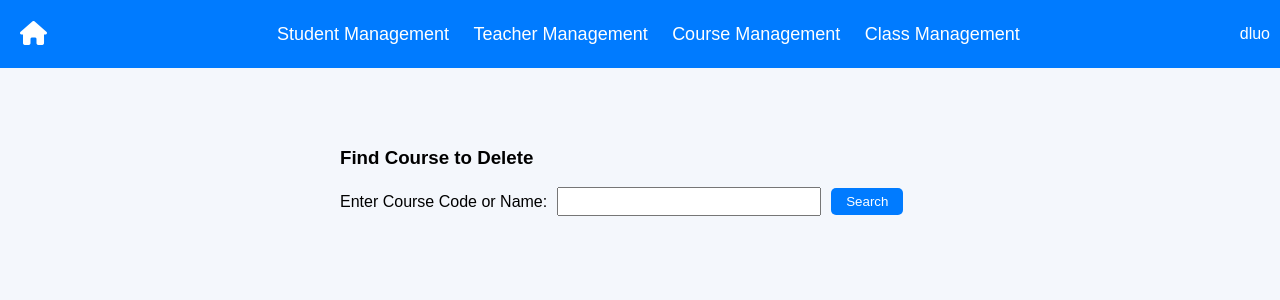
After one commit to yvanyin1/edusys, a Flask app: page /delete-course-profile/search in a window 1280 px wide. The commit adds this page. Shown: the top 300 px of the page. Run offline with Flask 3, Linux system fonts and the light colour scheme; parts of the project's set-up code (start-up, migrations or seed data) failed here and were passed over.

Commit message:
Added main page for Delete Course Profile and linked it to index.html

```diff
--- a/app/app.py
+++ b/app/app.py
@@ -24,8 +24,6 @@ basedir = os.path.abspath(os.path.join(os.path.dirname(__file__)))
 template_dir = os.path.join(basedir, 'templates')
 
 app = Flask(__name__, template_folder=template_dir)
-
-print("Template folder being used:", app.template_folder)
 
 # Configure SQLAlchemy with MySQL
 app.config['SQLALCHEMY_DATABASE_URI'] = f"mysql+mysqlconnector://{os.getenv('DB_USER')}:{os.getenv('DB_PASSWORD')}@{os.getenv('DB_HOST')}/education_management_test"
@@ -215,5 +213,11 @@ def update_course_profiles_success():
 
     return render_template("update_course_profile_success.html", course=course_data, username="dluo")
 
+
+@app.route('/delete-course-profile/search', methods=['GET'])
+def delete_course_profile_search():
+    return render_template("delete_course_profile_search.html", username="dluo")
+
+
 if __name__ == '__main__':
     app.run(debug=True)
--- a/app/templates/create_course_profile_success.html
+++ b/app/templates/create_course_profile_success.html
@@ -1,5 +1,5 @@
 {% extends "base.html" %}
-{% block title %}Course Created{% endblock %}
+{% block title %}Course Profile Created{% endblock %}
 
 {% block content %}
   <h2>Course Profile Successfully Added.</h2>
--- /dev/null
+++ b/app/templates/delete_course_profile_search.html
@@ -0,0 +1,15 @@
+{% extends "base.html" %}
+{% block title %}Delete Course Profile{% endblock %}
+
+{% block content %}
+<div style="max-width: 600px; margin: 40px auto; padding: 20px;">
+    <h3 style="font-weight: bold;">Find Course to Delete</h3>
+
+{#    {{ url_for('edit_course_profile') }}#}
+    <form action="#" method="post" style="display: flex; align-items: center; gap: 10px; margin-top: 10px;">
+        <label for="query" style="white-space: nowrap;">Enter Course Code or Name:</label>
+        <input type="text" id="query" name="course_name_or_code" style="padding: 5px; width: 250px;">
+        <button type="submit" style="background-color: #007BFF; color: white; padding: 6px 15px; border: none; border-radius: 5px;">Search</button>
+    </form>
+</div>
+{% endblock %}
--- a/app/templates/index.html
+++ b/app/templates/index.html
@@ -36,7 +36,7 @@
 
         <!-- Delete -->
         <div>
-            <a href="#" style="color: #007BFF; font-size: 20px; text-decoration: underline;">Delete Course Profiles</a>
+            <a href="{{ url_for('delete_course_profile_search') }} " style="color: #007BFF; font-size: 20px; text-decoration: underline;">Delete Course Profiles</a>
             <p style="margin-top: 8px;">Remove a course profile that's no longer needed.</p>
         </div>
 
--- a/app/templates/update_course_profile_success.html
+++ b/app/templates/update_course_profile_success.html
@@ -1,5 +1,5 @@
 {% extends "base.html" %}
-{% block title %}Course Created{% endblock %}
+{% block title %}Course Profile Updated{% endblock %}
 
 {% block content %}
   <h2>Course Profile Successfully Updated.</h2>
```
